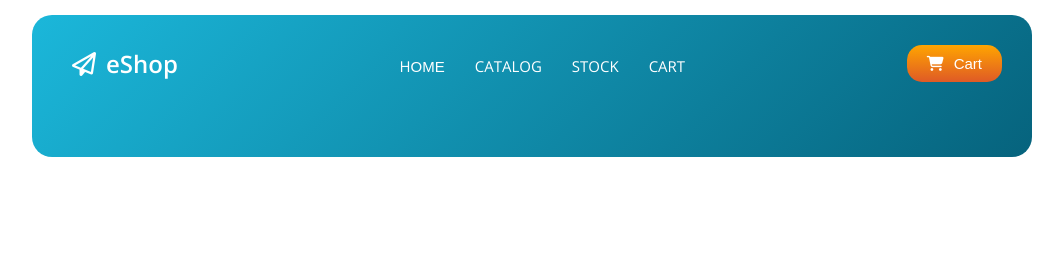
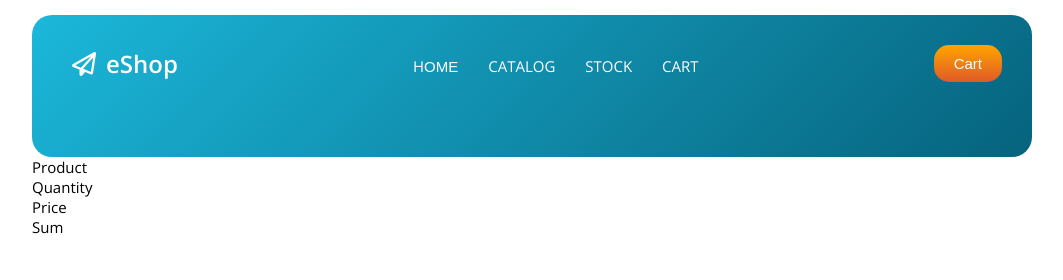
Before and after one commit to IvanVNikolaev/GB_JavaScript_Advanced, a plain HTML site: page index.html in a window 1280 px wide. Shown: the whole page, without its empty margins (108-1171 px from the left). Drawn offline with nearby package versions, Linux system fonts and the light colour scheme; no server answers.

Commit message:
Update index.html

```diff
--- a/index.html
+++ b/index.html
@@ -1,11 +1,5 @@
 <!DOCTYPE html>
 <html lang="en">
-
-
-<!-- ---------------- ДЗ БУДЕТ ГОТОВО 15.10 ---------------- -->
-<!-- ---------------- ДЗ БУДЕТ ГОТОВО 15.10 ---------------- -->
-<!-- ---------------- ДЗ БУДЕТ ГОТОВО 15.10 ---------------- -->
-
 
 <head>
     <meta charset="UTF-8">
@@ -31,11 +25,24 @@
                     <li class="menu__item btn-cart"><a href="#" class="menu__link">Cart</a></li>
                 </ul>
             </nav>
-            <button class="title_btn"><i class="fa-solid fa-cart-shopping"></i>Cart</button>
+            <button class="title_btn" type="button" id="title_btn">
+                <!-- <i
+                    class="fa-solid fa-cart-shopping"></i>-->Cart
+            </button>
+        </div>
+    </header>
+
+    <main class="center">
+
+        <div id="cart" class="wrapCart">
+            <div class="cart-block-t">
+                <p class="cart-p">Product</p>
+                <p class="cart-quantity">Quantity</p>
+                <p class="cart-price">Price</p>
+                <p class="cart-sum">Sum</p>
+            </div>
         </div>
 
-    </header>
-    <main class="center">
         <div class="goods-list"></div>
     </main>
 
```
